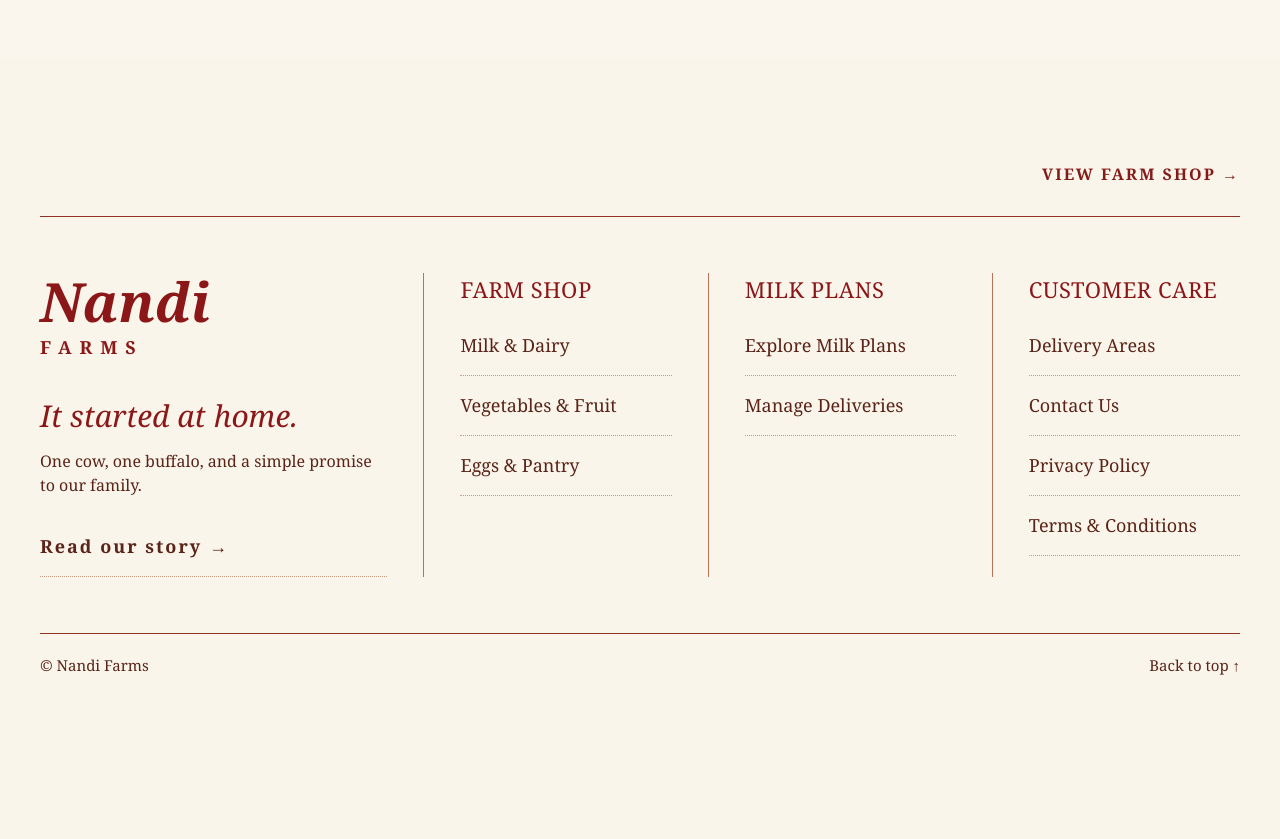
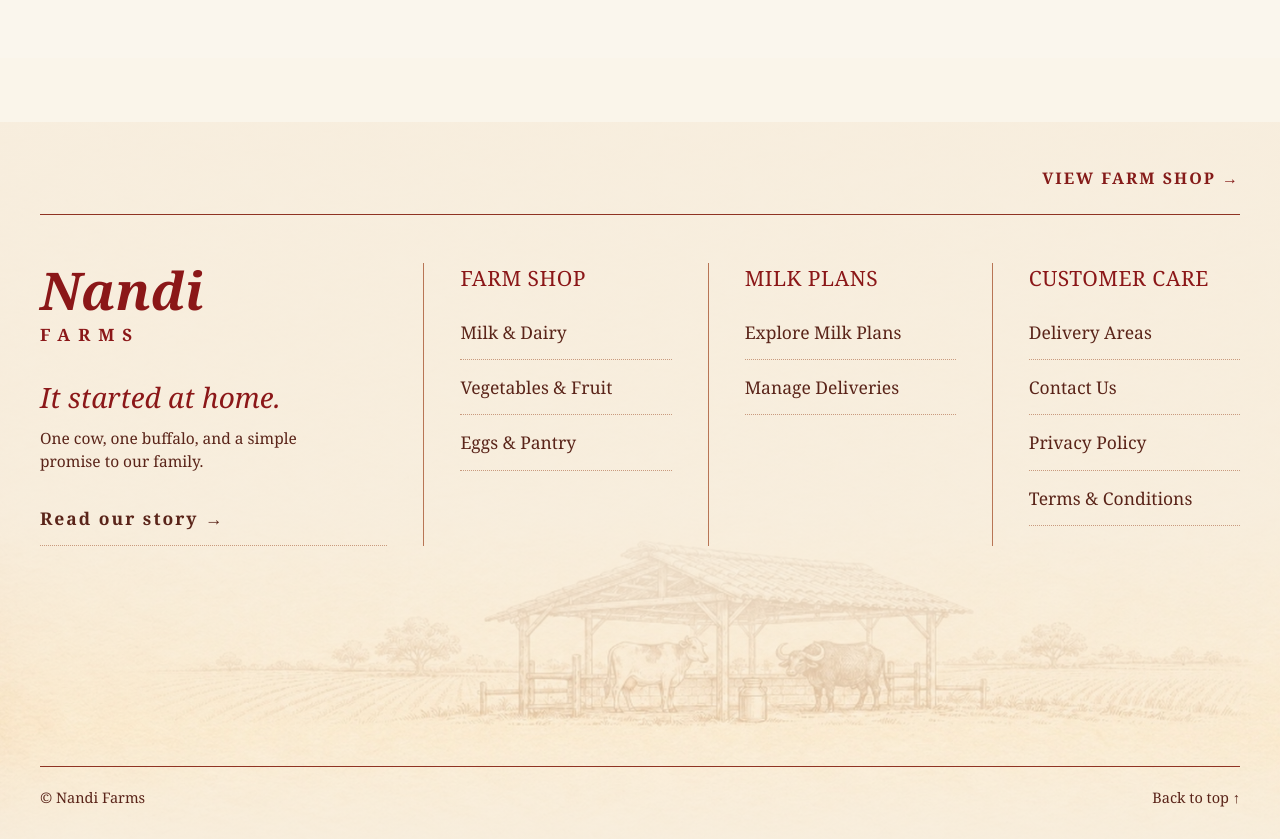
Before and after one commit to janagamsathwikpatel-art/nandi-farms, a Next.js app: page / in a window 1280 px wide. Shown: the part 9720-10559 px from the top of the page. Before the commit the page ends 10436 px from the top, so only its background shows below. Built offline with nearby package versions, Linux system fonts and the light colour scheme.

Commit message:
feat(footer): restore Option 1 vintage etching background with live editorial text code

```diff
--- a/src/components/NandiFarmsFooter.css
+++ b/src/components/NandiFarmsFooter.css
@@ -1,18 +1,60 @@
-/* Nandi Farms Editorial Typography Footer */
+/* Container with Restored Vintage Gowshala Etching Background */
+.nandi-footer-container {
+  position: relative;
+  width: 100%;
+  overflow: hidden;
+  background-color: #f7eedf;
+}
+
+.nandi-footer-bg-wrapper {
+  position: absolute;
+  inset: 0;
+  width: 100%;
+  height: 100%;
+  pointer-events: none;
+  z-index: 1;
+}
+
+.nandi-footer-bg-img {
+  width: 100%;
+  height: 100%;
+  object-fit: cover;
+  object-position: center bottom;
+  display: block;
+}
+
+/* Subtle parchment gradient overlay ensuring 100% text legibility */
+.nandi-footer-container::after {
+  content: "";
+  position: absolute;
+  inset: 0;
+  background: linear-gradient(
+    180deg,
+    rgba(247, 238, 223, 0.94) 0%,
+    rgba(247, 238, 223, 0.88) 55%,
+    rgba(247, 238, 223, 0.25) 85%,
+    rgba(247, 238, 223, 0.85) 100%
+  );
+  pointer-events: none;
+  z-index: 2;
+}
+
+/* User Provided CSS */
 .nandi-footer {
+  position: relative;
+  z-index: 3;
   max-width: 1280px;
   margin: auto;
-  padding: 40px;
+  padding: 44px 40px 30px;
   color: #5a2419;
   font-family: Georgia, serif;
-  background: transparent;
   box-sizing: border-box;
 }
 
 .footer-top {
   display: flex;
   justify-content: flex-end;
-  padding-bottom: 30px;
+  padding-bottom: 24px;
   border-bottom: 1px solid #8f3323;
 }
 
@@ -23,18 +65,22 @@
   letter-spacing: 2px;
   text-decoration: none;
   transition: color 0.2s ease, transform 0.2s ease;
+  display: inline-flex;
+  align-items: center;
+  gap: 6px;
 }
 
 .shop-link:hover,
 .story-link:hover {
-  color: #aa2421;
+  color: #a82725;
+  transform: translateX(3px);
 }
 
 .footer-grid {
   display: grid;
   grid-template-columns: 1.4fr 1fr 1fr 1fr;
   gap: 36px;
-  padding: 56px 0;
+  padding: 48px 0 220px; /* Space for the gowshala etching to shine through */
 }
 
 .footer-grid section:not(.brand-column) {
@@ -45,7 +91,7 @@
 .logo-text strong {
   display: block;
   color: #8b1718;
-  font-size: 54px;
+  font-size: 52px;
   font-style: italic;
   line-height: 1.05;
 }
@@ -53,7 +99,7 @@
 .logo-text span {
   display: block;
   color: #8b1718;
-  font-size: 18px;
+  font-size: 17px;
   font-weight: 700;
   letter-spacing: 8px;
   margin-top: 4px;
@@ -62,24 +108,25 @@
 .nandi-footer h2,
 .brand-column h2 {
   color: #8b1718;
-  font-size: 30px;
+  font-size: 28px;
   font-style: italic;
-  margin-top: 36px;
-  margin-bottom: 14px;
+  margin-top: 32px;
+  margin-bottom: 12px;
   line-height: 1.25;
 }
 
 .brand-column p {
   color: #5a2419;
-  font-size: 16px;
+  font-size: 15.5px;
   line-height: 1.5;
-  margin-bottom: 20px;
+  margin-bottom: 18px;
+  max-width: 290px;
 }
 
 .nandi-footer h3,
 .footer-grid h3 {
   color: #8b1718;
-  font-size: 22px;
+  font-size: 21px;
   margin-top: 0;
   margin-bottom: 10px;
   letter-spacing: 0.5px;
@@ -93,10 +140,10 @@
   background: none;
   border: none;
   cursor: pointer;
-  padding: 16px 0;
+  padding: 14px 0;
   color: #5a2419;
   font-family: Georgia, serif;
-  font-size: 18px;
+  font-size: 17.5px;
   text-decoration: none;
   border-bottom: 1px dotted #c99a7e;
   transition: color 0.2s ease, padding-left 0.2s ease;
@@ -115,7 +162,7 @@
   padding-top: 20px;
   border-top: 1px solid #8f3323;
   color: #5a2419;
-  font-size: 15px;
+  font-size: 14.5px;
 }
 
 .footer-bottom a {
@@ -199,7 +246,7 @@
   .footer-grid {
     grid-template-columns: 1fr;
     gap: 28px;
-    padding: 36px 0;
+    padding: 36px 0 160px;
   }
 
   .footer-grid section:not(.brand-column) {
@@ -219,7 +266,7 @@
 
   .nandi-footer h2,
   .brand-column h2 {
-    font-size: 26px;
+    font-size: 24px;
     margin-top: 24px;
   }
 }
--- a/src/components/NandiFarmsFooter.tsx
+++ b/src/components/NandiFarmsFooter.tsx
@@ -28,7 +28,49 @@ export default function NandiFarmsFooter({
   };
 
   return (
-    <footer className="nandi-footer" id="top">
+    <footer className="nandi-footer-container" id="top" aria-label="Nandi Farms Footer">
+      {/* 1. Restored Responsive Vintage Gowshala Etching Background Layer */}
+      <div className="nandi-footer-bg-wrapper" aria-hidden="true">
+        <picture>
+          <source
+            type="image/avif"
+            srcSet="
+              /images/footer/nandi-farms-footer-vintage-etching-2560.avif 2560w,
+              /images/footer/nandi-farms-footer-vintage-etching-1920.avif 1920w,
+              /images/footer/nandi-farms-footer-vintage-etching-1440.avif 1440w,
+              /images/footer/nandi-farms-footer-vintage-etching-1024.avif 1024w
+            "
+            sizes="100vw"
+          />
+          <source
+            type="image/webp"
+            srcSet="
+              /images/footer/nandi-farms-footer-vintage-etching-2560.webp 2560w,
+              /images/footer/nandi-farms-footer-vintage-etching-1920.webp 1920w,
+              /images/footer/nandi-farms-footer-vintage-etching-1440.webp 1440w,
+              /images/footer/nandi-farms-footer-vintage-etching-1024.webp 1024w
+            "
+            sizes="100vw"
+          />
+          <img
+            src="/images/footer/nandi-farms-footer-vintage-etching-1920.png"
+            srcSet="
+              /images/footer/nandi-farms-footer-vintage-etching-2560.png 2560w,
+              /images/footer/nandi-farms-footer-vintage-etching-1920.png 1920w,
+              /images/footer/nandi-farms-footer-vintage-etching-1440.png 1440w,
+              /images/footer/nandi-farms-footer-vintage-etching-1024.png 1024w
+            "
+            sizes="100vw"
+            alt="Nandi Farms vintage farm gowshala etching"
+            className="nandi-footer-bg-img"
+            loading="lazy"
+            decoding="async"
+          />
+        </picture>
+      </div>
+
+      {/* 2. User Provided Code Format as Live Text */}
+      <div className="nandi-footer">
         <div className="footer-top">
           <Link className="shop-link" href="/shop">
             VIEW FARM SHOP <span>&rarr;</span>
@@ -36,6 +78,7 @@ export default function NandiFarmsFooter({
         </div>
 
         <div className="footer-grid">
+          {/* Brand Column */}
           <section className="brand-column">
             <div className="logo-text">
               <strong>Nandi</strong>
@@ -49,6 +92,7 @@ export default function NandiFarmsFooter({
             </Link>
           </section>
 
+          {/* Farm Shop Column */}
           <section>
             <h3>FARM SHOP</h3>
             <Link href="/shop/milk">Milk &amp; Dairy</Link>
@@ -56,6 +100,7 @@ export default function NandiFarmsFooter({
             <Link href="/shop/eggs">Eggs &amp; Pantry</Link>
           </section>
 
+          {/* Milk Plans Column */}
           <section>
             <h3>MILK PLANS</h3>
             <a
@@ -74,6 +119,7 @@ export default function NandiFarmsFooter({
             </button>
           </section>
 
+          {/* Customer Care Column */}
           <section>
             <h3>CUSTOMER CARE</h3>
             <Link href="/shop">Delivery Areas</Link>
@@ -117,6 +163,7 @@ export default function NandiFarmsFooter({
             Back to top &uarr;
           </a>
         </div>
+      </div>
 
       {activeModal && (
         <div
```
Lines whose indentation alone changed are shown as unchanged.
